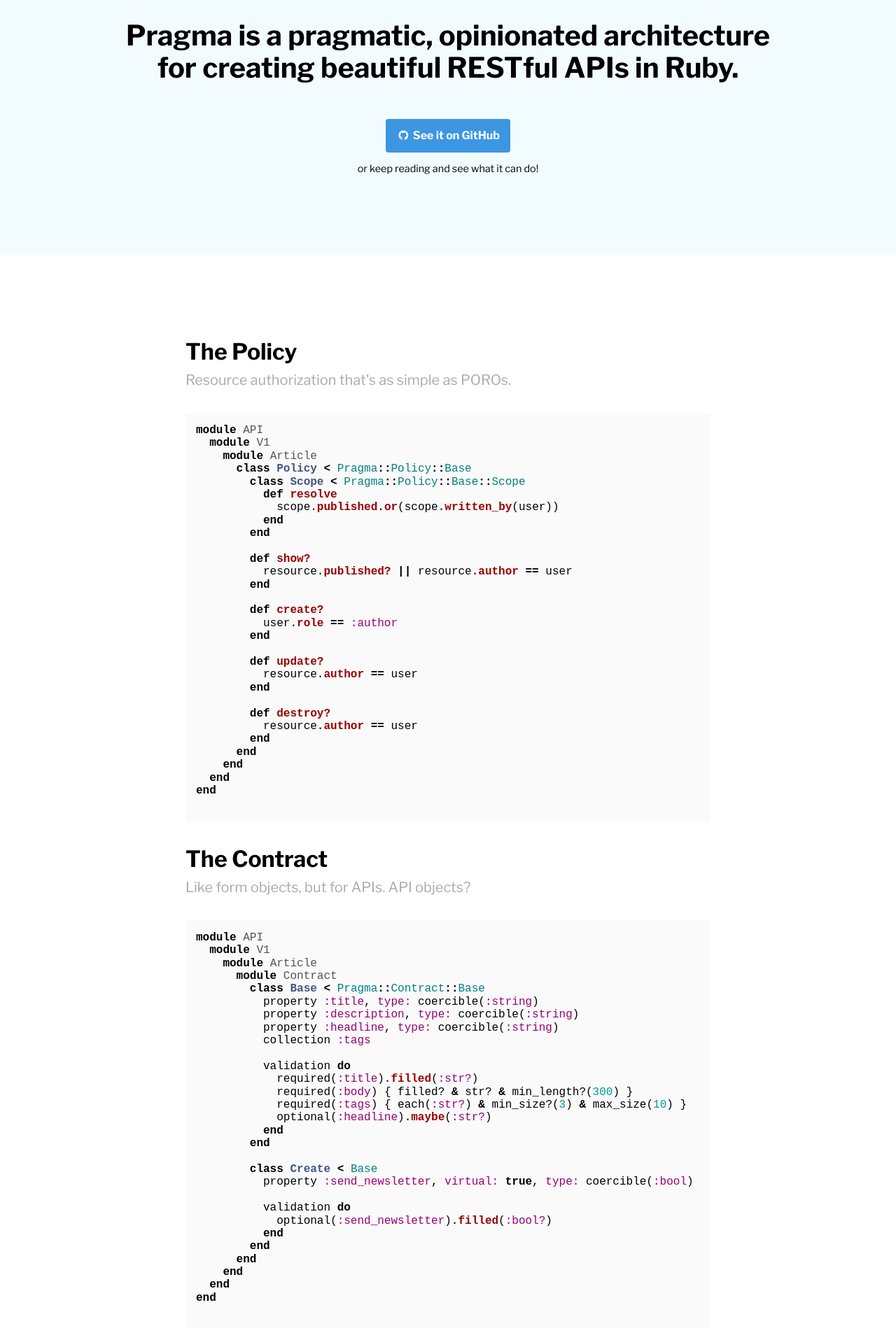
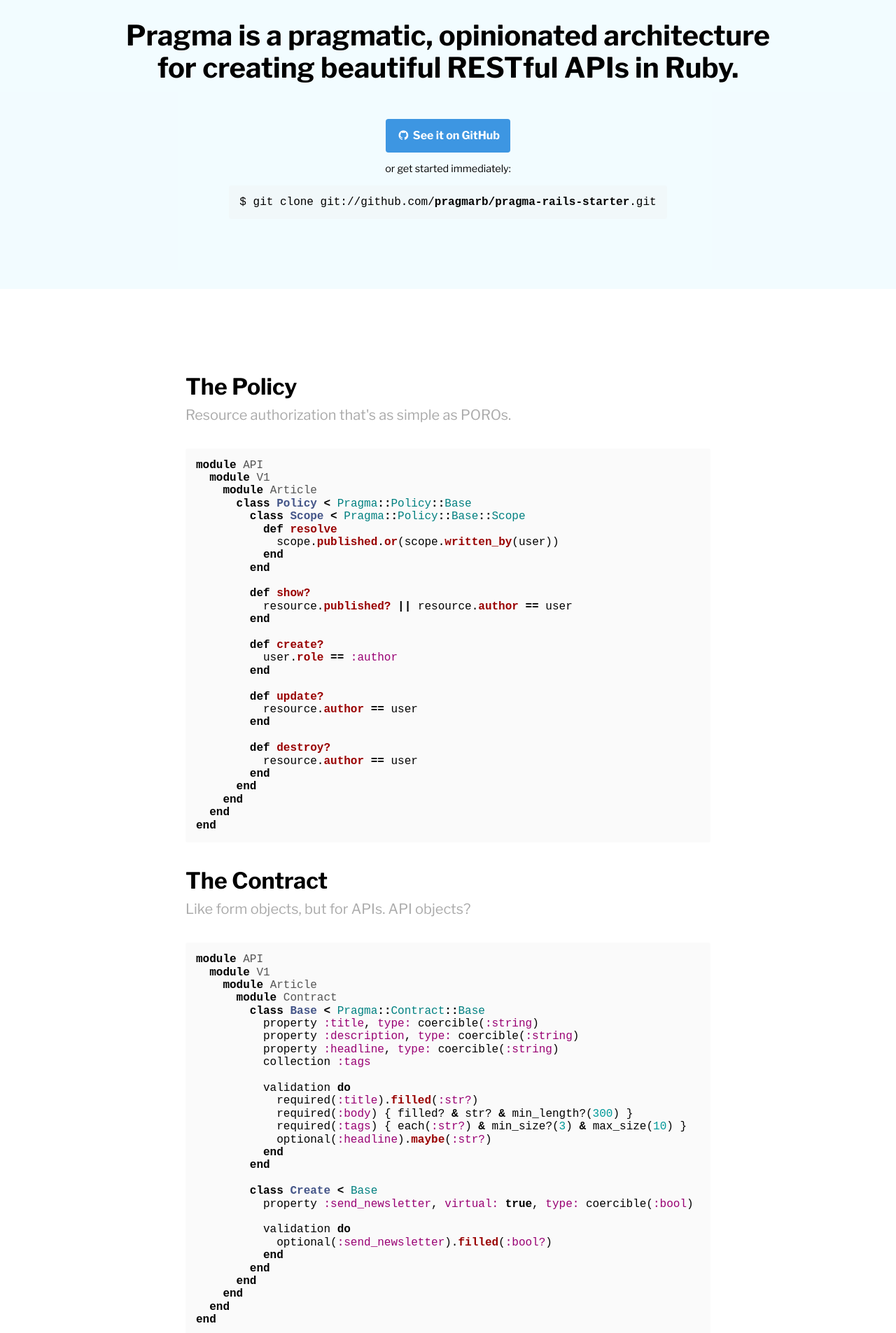
Before and after one commit to pragmarb/pragmarb.org, a Jekyll site: the page built from index.html, in a window 1280 px wide. Shown: the part 377-2282 px from the top of the page at 70% size. Built offline with Jekyll 4.4.1, drawn with Linux system fonts in a browser that asks for light colours.

Commit message:
Update headline actions

```diff
--- a/css/style.scss
+++ b/css/style.scss
@@ -97,11 +97,13 @@
 .headline-actions {
   max-width: 960px;
   margin: 0 auto;
-  display: flex;
-  justify-content: center;
 
   .headline-action {
-    display: inline-block;
+    display: flex;
+    justify-content: center;
+  }
+
+  .headline-action-link {
     background-color: rgba($contract-color, .75);
     border-radius: 4px;
     padding: 15px;
@@ -114,6 +116,12 @@
     &:hover {
       background-color: rgba($contract-color, 1);
     }
+  }
+
+  .headline-action-code {
+    display: inline-block;
+    margin-top: 0;
+    margin-bottom: 0;
   }
 }
 
@@ -140,6 +148,8 @@
   color: black;
   text-align: center;
   font-size: 90%;
+  margin-top: 15px;
+  margin-bottom: 15px;
 }
 
 .heart {
--- a/index.html
+++ b/index.html
@@ -15,14 +15,18 @@
     </h1>
 
     <div class="headline-actions">
-      <a href="#" class="headline-action">
-        <i class="fa fa-github fa-fw"></i>
-        See it on GitHub
-      </a>
-    </div>
+      <div class="headline-action">
+        <a href="https://github.com/pragmarb" class="headline-action-link">
+          <i class="fa fa-github fa-fw"></i>
+          See it on GitHub
+        </a>
+      </div>
 
-    <div class="headline-hint">
-      <p>or keep reading and see what it can do!</p>
+      <div class="headline-hint">or get started immediately:</div>
+
+      <div class="headline-action">
+        <pre class="headline-action-code">$ git clone git://github.com/<strong>pragmarb/pragma-rails-starter</strong>.git</pre>
+      </div>
     </div>
   </div>
 </div>
@@ -32,8 +36,7 @@
     <h1 class="component-title">The Policy</h1>
     <p class="component-subtitle">Resource authorization that's as simple as POROs.</p>
 
-    {%highlight ruby %}
-module API
+    {%highlight ruby %}module API
   module V1
     module Article
       class Policy < Pragma::Policy::Base
@@ -61,16 +64,14 @@
       end
     end
   end
-end
-    {% endhighlight %}
+end{% endhighlight %}
   </div>
 
   <div class="component contract">
     <h1 class="component-title">The Contract</h1>
     <p class="component-subtitle">Like form objects, but for APIs. API objects?</p>
 
-    {%highlight ruby %}
-module API
+    {%highlight ruby %}module API
   module V1
     module Article
       module Contract
@@ -98,8 +99,7 @@
       end
     end
   end
-end
-    {% endhighlight %}
+end{% endhighlight %}
   </div>
 
 
@@ -107,8 +107,7 @@
     <h1 class="component-title">The Decorator</h1>
     <p class="component-subtitle">Powerful and elegant model presenters with a twist.</p>
 
-    {%highlight ruby %}
-module API
+    {%highlight ruby %}module API
   module V1
     module Article
       module Decorator
@@ -137,16 +136,14 @@
       end
     end
   end
-end
-    {% endhighlight %}
+end{% endhighlight %}
   </div>
 
   <div class="component contract">
     <h1 class="component-title">The Operation</h1>
     <p class="component-subtitle">Business logic decoupling that doesn't get in the way.</p>
 
-    {%highlight ruby %}
-module API
+    {%highlight ruby %}module API
   module V1
     module Article
       module Operation
@@ -175,15 +172,12 @@
       end
     end
   end
-end
-    {% endhighlight %}
+end{% endhighlight %}
   </div>
 </div>
 
 <div class="footer-container">
-
   <footer>
     <p>Made with <i class="fa fa-heart heart fa-fw"></i> in Rome.</p>
   </footer>
-
 </div>
```
